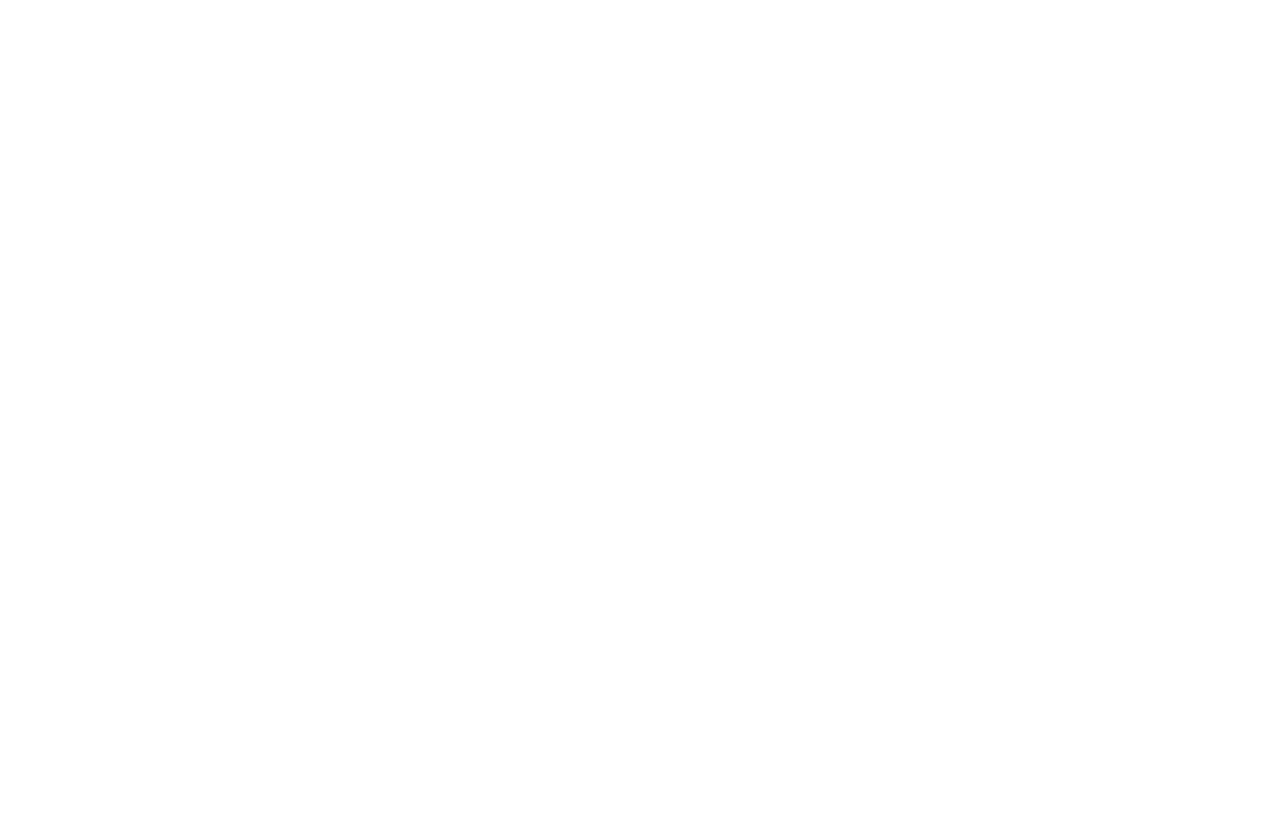
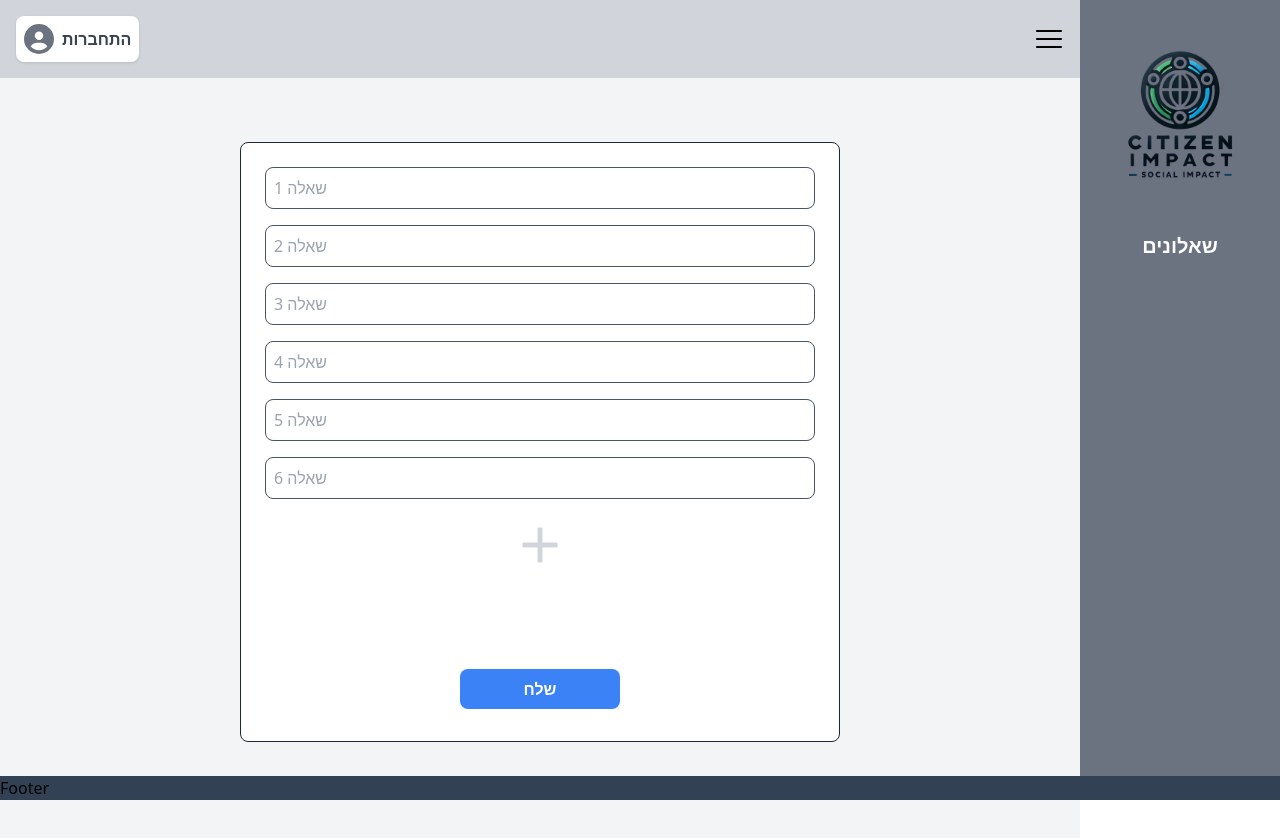
Before and after one commit to yysh79/CI-Client, a React (Vite) app: page /CreateQuestionnaire in a window 1280 px wide. Before the commit this address had no page. Shown: the top 838 px of the page. Before the commit the page ends 800 px from the top, so only its background shows below. Built offline with nearby package versions, Linux system fonts and the light colour scheme.

Commit message:
CreateQuestionnaire start

```diff
--- /dev/null
+++ b/src/components/CreateQuestionnaire.tsx
@@ -0,0 +1,52 @@
+import React, { useRef, useState, useEffect } from 'react';
+
+const CreateQuestionnaire: React.FC = () => {
+
+    const [showDiv, setShowDiv] = useState<Boolean>(false);
+    const divRef = useRef<HTMLDivElement>(null);
+
+    const handleClickOutside = (event: MouseEvent) => {
+        if (divRef.current && !divRef.current.contains(event.target as Node)) {
+            setShowDiv(false);
+        }
+    };
+    document.addEventListener('mousedown', handleClickOutside);
+    const enter = () => setShowDiv(true);
+
+    return (
+        <div className="flex items-start justify-center min-h-screen bg-gray-100">
+            <div className="bg-white p-6 rounded-lg  mt-16 border border-gray-800" style={{ width: '600px', height: '600px' }}>
+                <form action="" className='flex flex-col h-full overflow-y-auto'>
+                    <div className='flex-1 flex flex-col items-center space-y-4 pb-4'>
+                        <input type="text" className='w-full border border-gray-600 rounded-lg p-2' placeholder="שאלה 1" />
+                        <input type="text" className='w-full border border-gray-600 rounded-lg p-2' placeholder="שאלה 2" />
+                        <input type="text" className='w-full border border-gray-600 rounded-lg p-2' placeholder="שאלה 3" />
+                        <input type="text" className='w-full border border-gray-600 rounded-lg p-2' placeholder="שאלה 4" />
+                        <input type="text" className='w-full border border-gray-600 rounded-lg p-2' placeholder="שאלה 5" />
+                        <input type="text" className='w-full border border-gray-600 rounded-lg p-2' placeholder="שאלה 6" />
+                        <i aria-label='Add' className="material-icons text-gray-300 mx-2 cursor-pointer hover:text-gray-400 text-6xl"
+                            onClick={enter}>
+                            add
+                        </i>
+                        {showDiv && (<div ref={divRef} className='bg-gray-200 rounded-lg p-4 border border-gray-400 w-96 flex justify-center space-x-6'>
+                            <i aria-label='Text Fields' className='material-icons  text-gray-500 mx-2 cursor-pointer hover:text-gray-400 text-2xl'>text_fields</i>
+                            <i aria-label='Pin' className='material-icons  text-gray-500 mx-2 cursor-pointer hover:text-gray-400 text-2xl'>pin</i>
+                            <i aria-label='Segment' className='material-icons  text-gray-500 mx-2 cursor-pointer hover:text-gray-400 text-2xl'>segment</i>
+                            <i aria-label='Dialpad' className='material-icons  text-gray-500 mx-2 cursor-pointer hover:text-gray-400 text-2xl'>dialpad</i>
+                            <i aria-label='Check Box' className='material-icons  text-gray-500 mx-2 cursor-pointer hover:text-gray-400 text-2xl'>check_box</i>
+                            <i aria-label='Radio Button Checked' className='material-icons  text-gray-500 mx-2 cursor-pointer hover:text-gray-400 text-2xl'>radio_button_checked</i>
+                            <i aria-label='List Alt' className='material-icons  text-gray-500 mx-2 cursor-pointer hover:text-gray-400 text-2xl'>list_alt</i>
+
+                        </div>)}
+                    </div>
+                    <button type="submit" className="w-40 bg-blue-500 text-white font-semibold py-2 px-4 rounded-lg
+                     hover:bg-blue-600 transition duration-300 focus:outline-none focus:ring-2 focus:ring-blue-300 self-center mb-2">
+                        שלח
+                    </button>
+                </form>
+            </div>
+        </div>
+    );
+}
+
+export default CreateQuestionnaire;
--- a/src/components/Sidebar.tsx
+++ b/src/components/Sidebar.tsx
@@ -15,7 +15,7 @@
       <div
         className={`bg-gray-500 text-white flex flex-col items-center justify-start pt-5
         ${isSideBarVisible ? 'w-[200px] opacity-100' : 'w-0 opacity-0'}
-        transition-all duration-300 ease-in-out overflow-hidden`}>
+        transition-all duration-300 ease-in-out`}>
 
         <Link
           className="text-2xl mb-5 hover:text-gray-300 transition duration-300 ease-in-out flex items-center"
@@ -24,6 +24,8 @@
 
         </Link>
 
+        <Link to={'/CreateQuestionnaire'} className='text-xl font-semibold'><h1>שאלונים</h1></Link>
+
       </div>
     </div>
   );
--- a/src/layout/AppRoutes.tsx
+++ b/src/layout/AppRoutes.tsx
@@ -6,6 +6,7 @@
 import Login from '../components/Login';
 import { GoogleOAuthProvider } from '@react-oauth/google';
 import Otp from '../components/Otp'
+import CreateQuestionnaire from '../components/CreateQuestionnaire';
 
 function AppRoutes() {
 
@@ -18,6 +19,7 @@
                         <Route path='login' element={<Login />} />
                         <Route path='/usersList' element={<UsersList />} />
                         <Route path='/otp' element={<Otp />} />
+                        <Route path='/CreateQuestionnaire' element={<CreateQuestionnaire/>}/>
                     </Route>
                 </Routes>
             </BrowserRouter>
```
